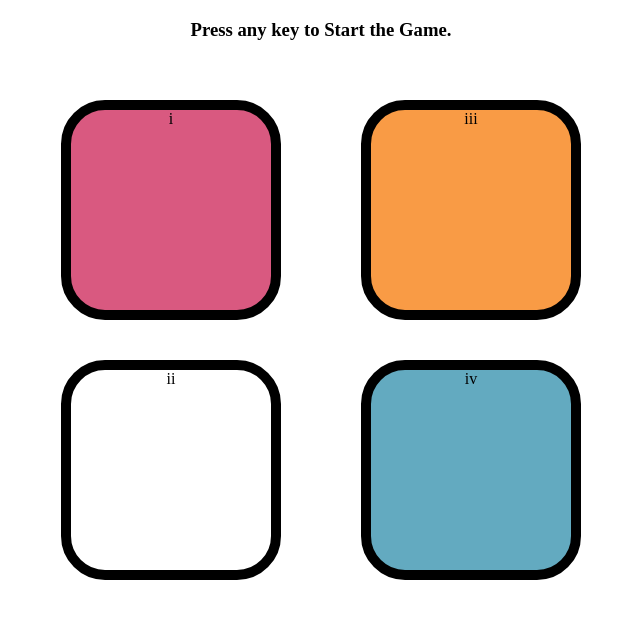
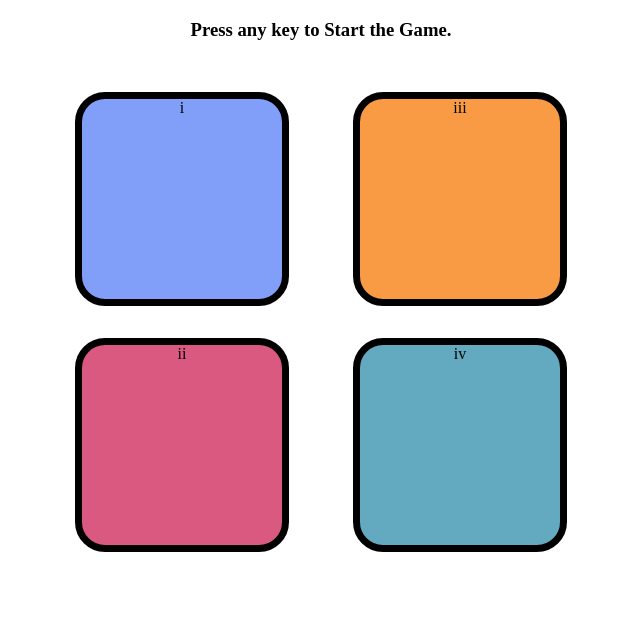
Before and after one commit to Rajnandani591/Simon-Says-Game, a plain HTML site: page index.html in a window 1280 px wide. Shown: the part 61-680 px from the top of the page, without its empty margins (319-959 px from the left). Drawn offline with Linux system fonts and the light colour scheme.

Commit message:
Update style.css

```diff
--- a/style.css
+++ b/style.css
@@ -5,36 +5,30 @@ body{
 .btn{
     height: 200px;
     width: 200px;
-    border-radius: 20%;
-    border: 10px solid black;
-    margin: 2.5rem;
+    border: 7.5px solid black;
+    border-radius: 30px ;
+    margin: 2em;
 }
-
 .btn-container{
-    display: flex;
-    justify-content: center;
+display: flex;
+justify-content: center;
 }
-
+.red{
+    background-color: #819ff9;
+}
+.blue{
+    background-color: #d95980;
+}
 .yellow{
     background-color: #f99b45;
+
 }
-
-.red{
-    background-color: #d95980;
-}
-
-.purple{
-    background-color: #819ff9;
-}
-
 .green{
     background-color: #63aac0;
 }
-
 .flash{
     background-color: white;
 }
-
 .userFlash{
-    background-color: green;
+    background-color: green ;
 }
```
